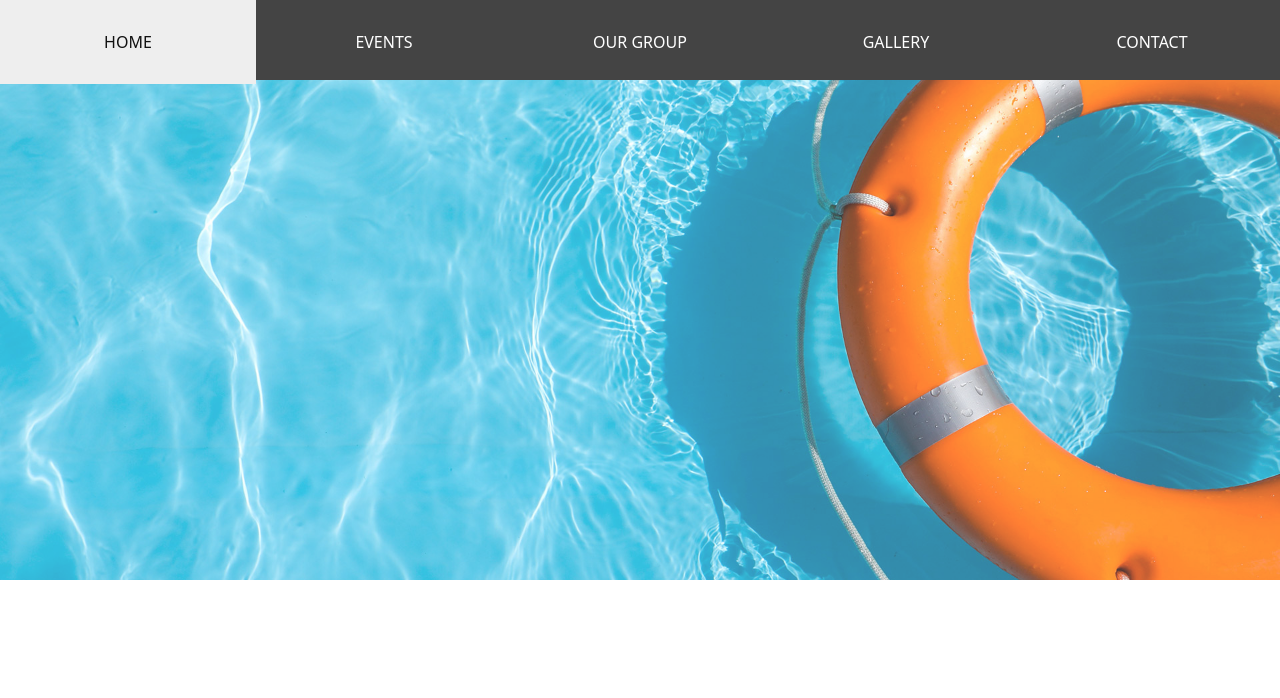
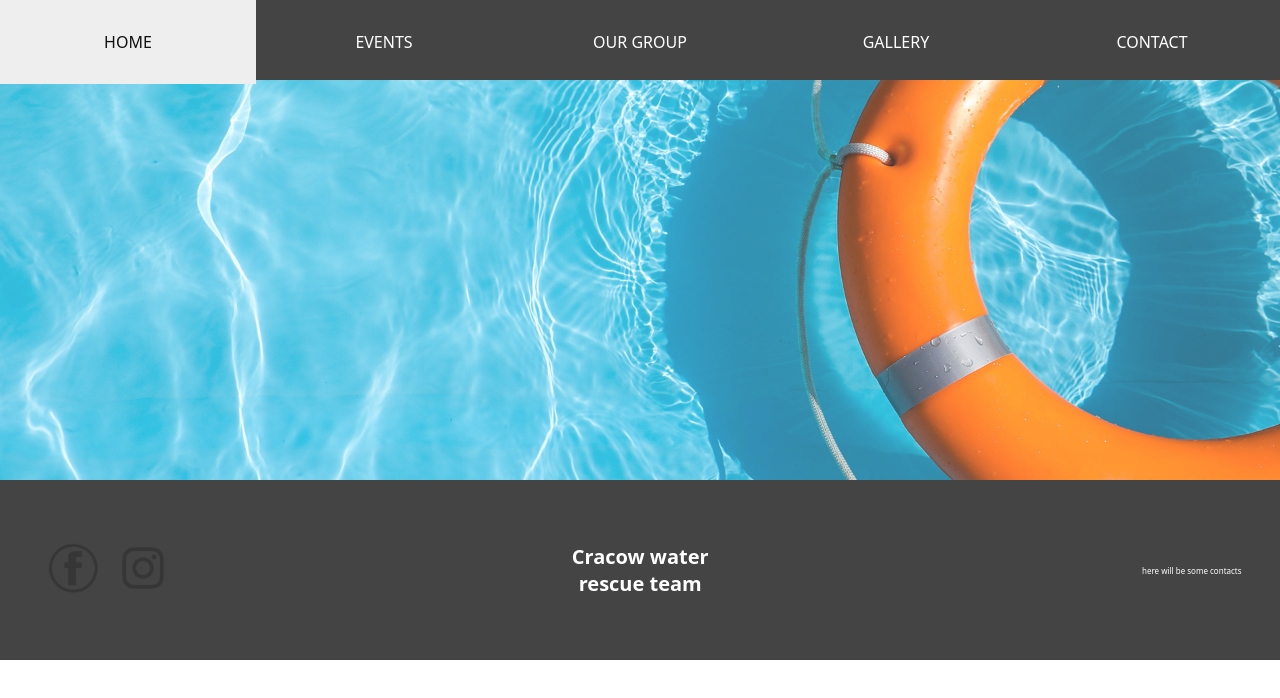
Before and after one commit to donFranko99/KRWOPR, a plain HTML site: page index.html in a window 1280 px wide. Drawn offline with Linux system fonts and the light colour scheme.

Commit message:
added footer and some minor fixes

```diff
--- a/index.html
+++ b/index.html
@@ -9,22 +9,35 @@
     <title>Cracow Water Rescue Team</title>
 </head>
 <body>
-    <div id="main">
     <div id="head">
         <div id="navigation">
-                <div class="space"></div>
             <a href="index.html"><div class="menu">Home</div></a>
             <a href="actualities.html"><div class="menu">Events</div></a>
             <a href="aboutus.html"><div class="menu">Our Group</div></a>
             <a href="gallery.html"><div class="menu">Gallery</div></a>
             <a href="contact.html"><div class="menu">Contact</div></a>
-                <div class="space"></div>
         </div>
     </div>
+    <div id="main">
         <div id="content">
             <div class="bg-image"></div>
         </div>
-        <div id="footer"></div>
+    </div>
+    <div id="footer">
+        <div id="icons">
+            <div class="icon">
+                <a href="https://www.facebook.com/KrkWOPR/"><img src="fb.png" alt=""></a>
+            </div>
+            <div class="icon">
+                <a href="https://www.instagram.com/krakowskiewopr/?hl=pl"><img src="ig.png" alt=""></a>
+            </div>
+        </div>
+        <div class="name">
+            <h1>Cracow water rescue team</h1>
+        </div>
+        <div class="contact">
+            <p>here will be some contacts</p>
+        </div>
     </div>
 </body>
 </html>
--- a/style.css
+++ b/style.css
@@ -8,17 +8,46 @@ body {
     font-size: 16px;
 }
 img{
-    display: block;
     width: 100%;
     height: auto;
+}
+#main{
+    width: 100%;
+}
+#content{
+    height: 400px;
 }
 #navigation {
     height: 80px;
     display: grid;
     color: #fff;
     background-color: #444;
-    grid-template-columns: 0 1fr 1fr 1fr 1fr 1fr 0;
+    grid-template-columns: 1fr 1fr 1fr 1fr 1fr;
     grid-template-rows: 80px;
+}
+#icons{
+    display: flex;
+    flex-direction: row;
+    align-items: center;
+    padding-left: 3%;
+}
+.icon{
+    padding: 0 10%;
+    opacity: 0.2;
+}
+#footer{
+    width: 100%;
+    height: 180px;
+    display: flex;
+    flex-direction: row;
+    align-items: center;
+    justify-content: space-between;
+    color: #fff;
+    background-color: #444;
+}
+#footer img{
+    height: 50px;
+    width: 50px;
 }
 #content .bg-image{
     position: absolute;
@@ -27,11 +56,11 @@ img{
     background-repeat: no-repeat;
     background-size: cover;
     width: 100%;
-    height: 500px;
+    height: 400px;
     z-index: -1;
     opacity: 0.8;
 }
-a{
+#navigation a{
     height: 80px;
 }
 .menu {
@@ -45,3 +74,16 @@ a{
     background-color: #eee;
     color: #111;
 }
+.icon:hover {
+    opacity: 1;;
+}
+.name{
+    max-width: 150px;
+    font-size: 10px;
+    text-align: center;
+}
+.contact{
+    max-width: 150px;
+    padding-right: 3%;
+    font-size: 8px;
+}
```
Also changed, not shown: aboutus.html (+16 -2 lines), actualities.html (+16 -2 lines), contact.html (+16 -2 lines), gallery.html (+16 -2 lines), fb.png (added), ig.png (added). Lines whose indentation alone changed are shown as unchanged.
